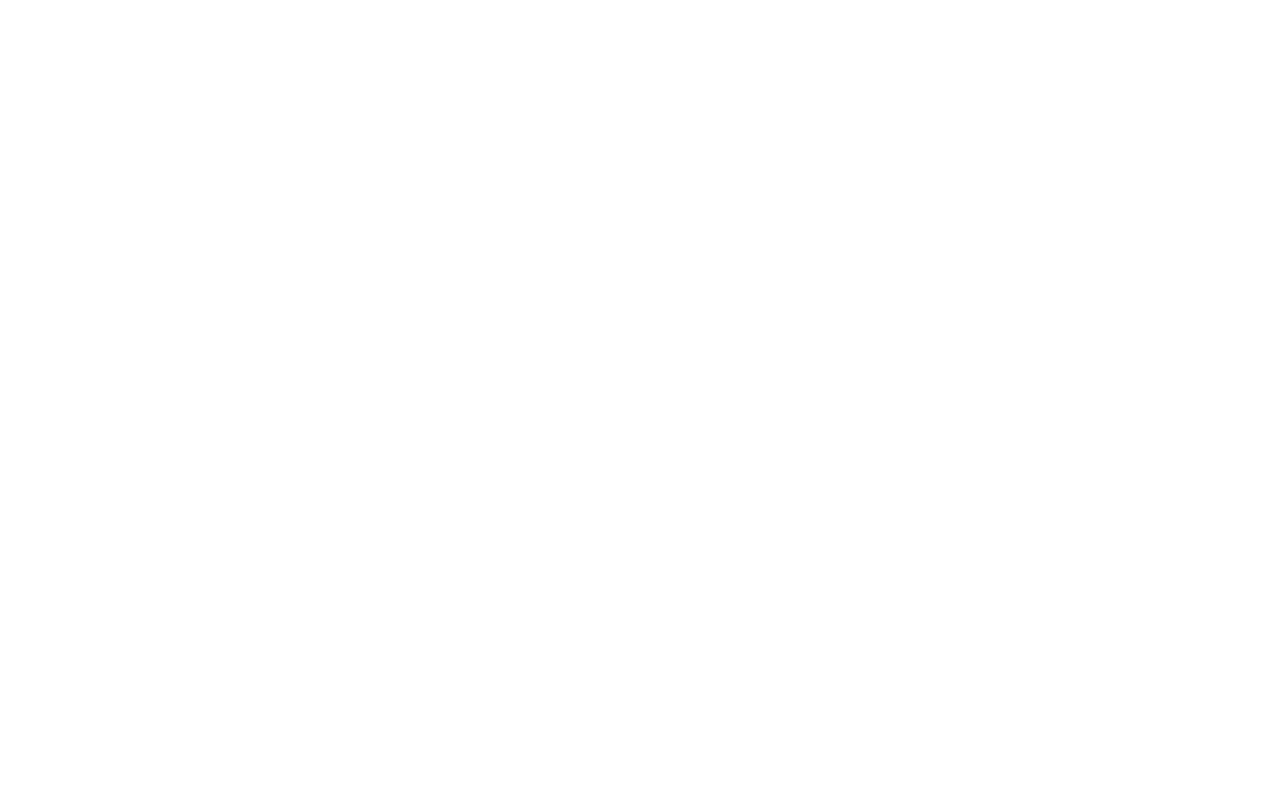
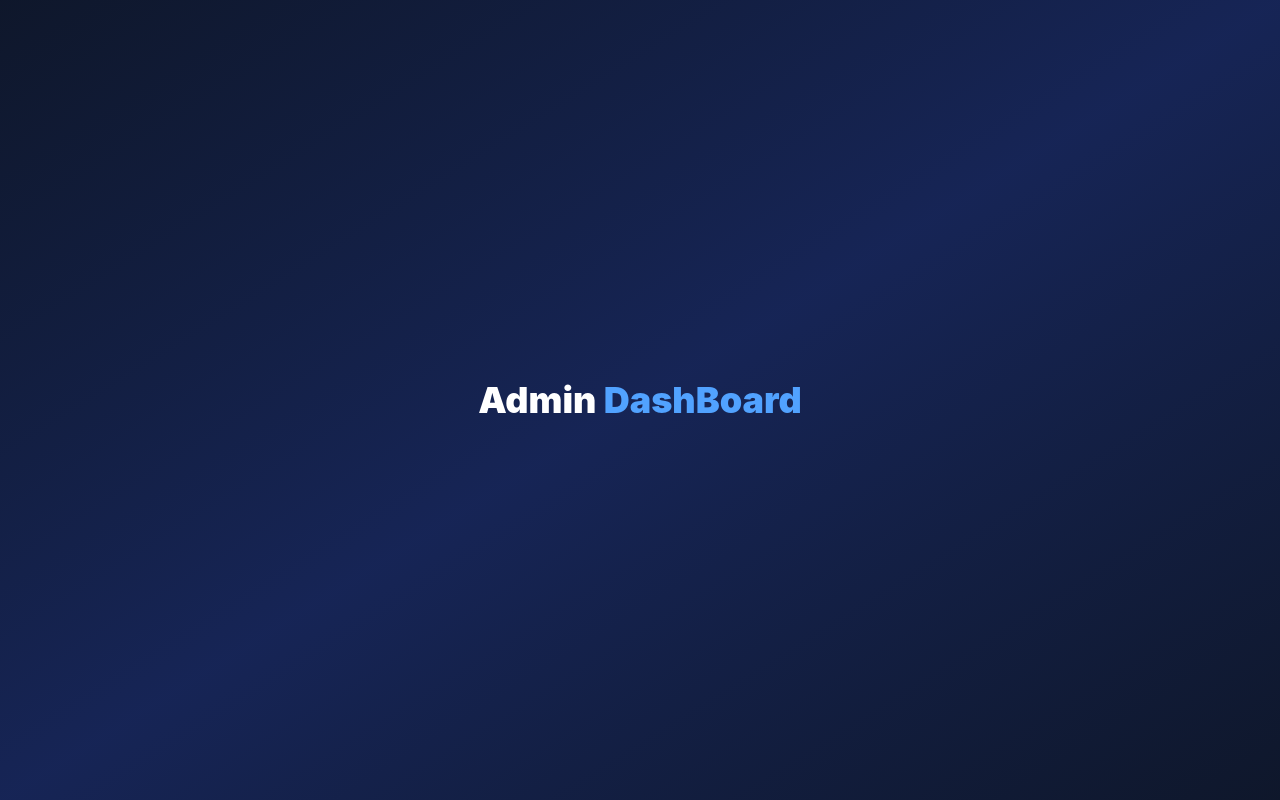
Before and after one commit to shahanverse/FreelanceHub, a React (Vite) app in the folder client/: page /admin/dashboard in a window 1280 px wide. Before the commit this address had no page. Built offline with nearby package versions, Linux system fonts and the light colour scheme; sample sign-in values are in the browser's storage.

Commit message:
dashboard pages working

```diff
--- a/client/src/App.jsx
+++ b/client/src/App.jsx
@@ -2,6 +2,10 @@
 import Login from "./pages/auth/Login"
 import Register from "./pages/auth/Register"
 import VerifyOTP from "./pages/auth/VerifyOTP"
+import AdminDashboard from "./pages/admin/AdminDashboard.jsx"
+import FreelancerDashboard from "./pages/freelancer/FreelancerDashboard.jsx"
+import ClientDashboard from "./pages/client/ClientDashBoard.jsx"
+import ProtectedRoute from "./components/ProtectedRoute"
 // BrowserRouter enables routing in React
 // Routes wraps all Route components
 // Route defines each page path
@@ -14,6 +18,26 @@
     <Route path="/login" element={<Login/>} />
     <Route path="/register" element={<Register/>} />
     <Route path="/verify-otp" element={<VerifyOTP/>} />
+
+    <Route path="/admin/dashboard" element={
+      <ProtectedRoute allowedRoles={["admin"]} >
+        <AdminDashboard />
+
+      </ProtectedRoute>
+    } />
+
+    <Route path="/freelancer/dashboard" element={
+      <ProtectedRoute allowedRoles={["freelancer"]}>
+        <FreelancerDashboard/>
+
+      </ProtectedRoute>
+    } />
+
+    <Route path="/client/dashboard" element={
+      <ProtectedRoute allowedRoles={["client"]}>
+        <ClientDashboard/>
+      </ProtectedRoute>
+    }/>
    </Routes>
    </BrowserRouter>
   )
--- /dev/null
+++ b/client/src/components/ProtectedRoute.jsx
@@ -0,0 +1,19 @@
+import { useSelector } from "react-redux";
+import { Navigate } from "react-router-dom";
+
+const ProtectedRoute = ({ children, allowedRoles }) => {
+      const { user } = useSelector((state) => state.auth);
+
+      if(!user) {
+            return <Navigate to="/login" />
+            //if role not allowed redirect to login
+      }
+      if (!allowedRoles.includes(user.role)) {
+            return <Navigate to="/login" />
+            // if role not allowed redirect to login
+      }
+      return children
+      //if logged in and role redirect to login
+}
+
+export default ProtectedRoute
--- /dev/null
+++ b/client/src/pages/admin/AdminDashboard.jsx
@@ -0,0 +1,11 @@
+const AdminDashboard = () => {
+      return(
+            <div className="min-h-screen bg-gradient-to-br from-slate-900 via-blue-950 to-slate-900 flex items-center justify-center">
+                  <h1 className="text-4xl font-black text-white">
+                        Admin <span className="text-blue-400">DashBoard</span>
+                  </h1>
+            </div>
+      )
+}
+
+export default AdminDashboard
--- /dev/null
+++ b/client/src/pages/client/ClientDashBoard.jsx
@@ -0,0 +1,13 @@
+import React from 'react'
+
+const ClientDashBoard = () => {
+  return (
+   <div className="min-h-screen bg-gradient-to-br from-slate-900 via-blue-950 to-slate-900 flex items-center justify-center">
+      <h1 className="text-4xl font-black text-white">
+        Client <span className="text-blue-400">Dashboard</span>
+      </h1>
+    </div>
+  )
+}
+
+export default ClientDashBoard
--- /dev/null
+++ b/client/src/pages/freelancer/FreelancerDashboard.jsx
@@ -0,0 +1,13 @@
+import React from 'react'
+
+const FreelancerDashboard = () => {
+  return (
+    <div className='min-h-screen bg-gradient-to-br from-slate-900 via-blue-950 to-slate-900 flex items-center justify-center'>
+       <h1 className="text-4xl font-black text-white">
+        Freelancer <span className="text-blue-400">Dashboard</span>
+      </h1>
+    </div>
+  )
+}
+
+export default FreelancerDashboard
```
